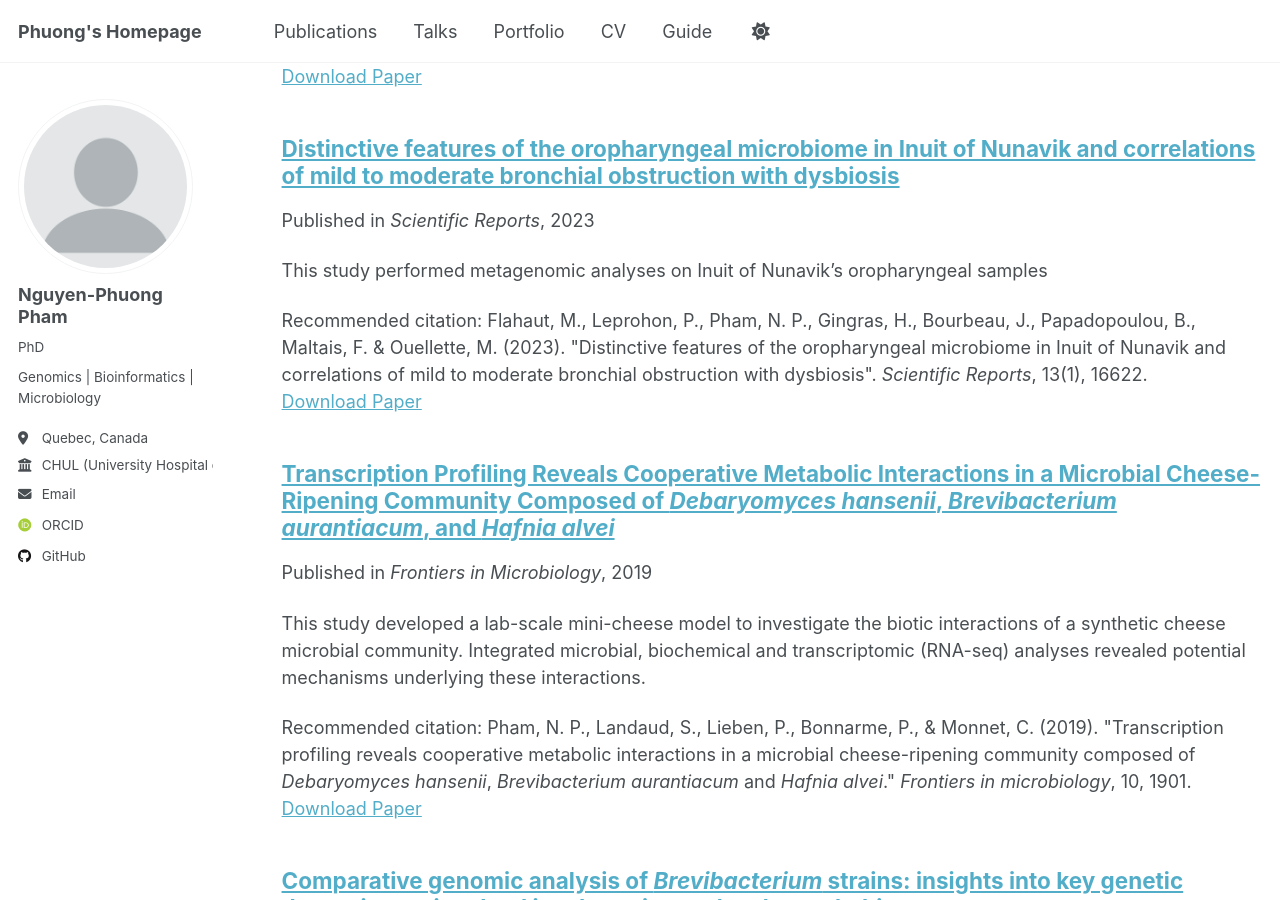
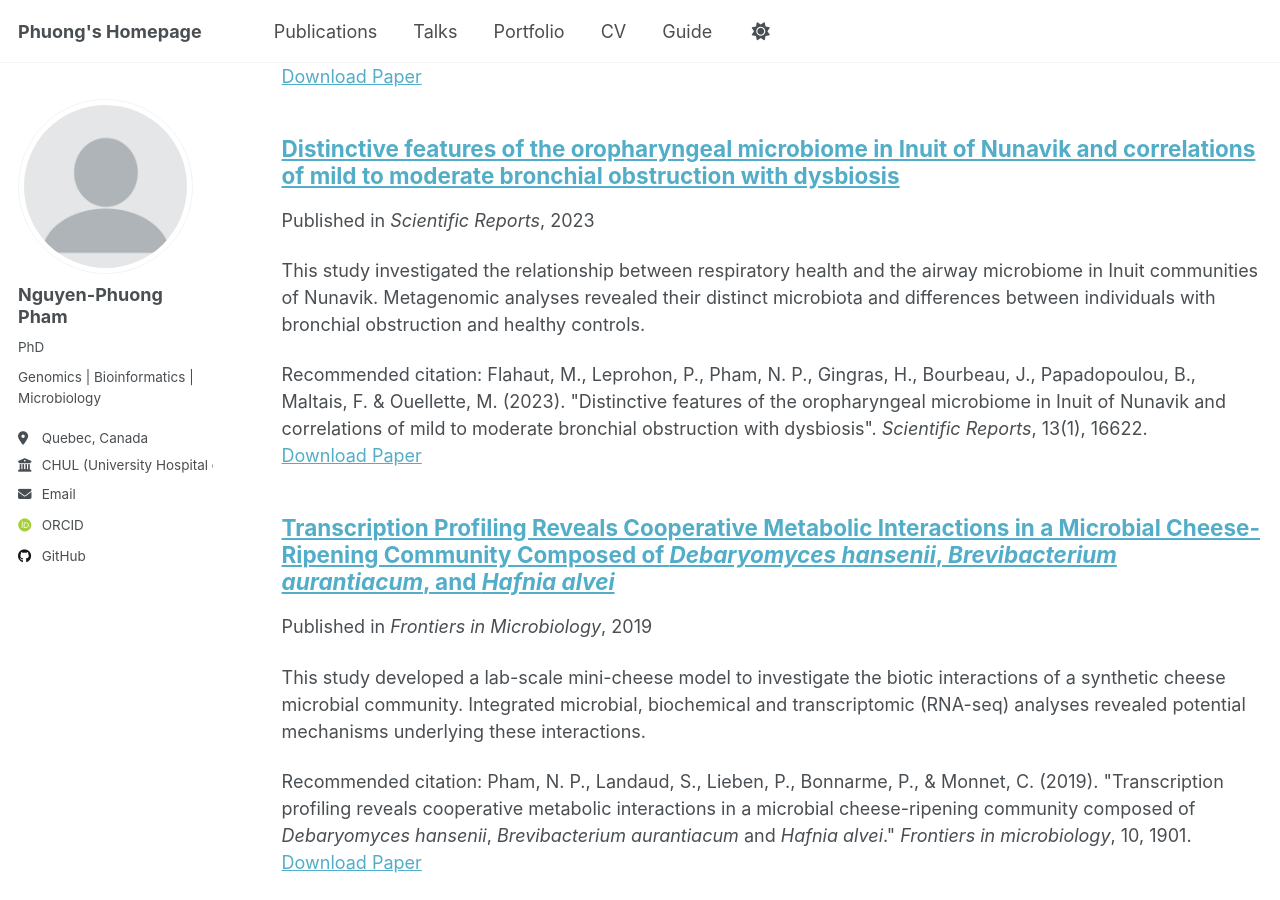
Before and after one commit to phng3001/phng3001.github.io, a Jekyll site: the page built from _pages/publications.html, in a window 1280 px wide and 900 px high, scrolled down 888 px. Built offline with Jekyll 4.4.1, drawn with Linux system fonts in a browser that asks for light colours; some web fonts are replaced; a script that is not in the unit is left out.

Commit message:
Update 2023-10-03_Sci-Rep.md

```diff
--- a/_publications/2023-10-03_Sci-Rep.md
+++ b/_publications/2023-10-03_Sci-Rep.md
@@ -3,7 +3,7 @@ title: Distinctive features of the oropharyngeal microbiome in Inuit of Nunavik
 collection: publications
 category: manuscripts
 permalink: /publication/2023-10-03_Sci-Rep
-excerpt: This study performed metagenomic analyses on Inuit of Nunavik's oropharyngeal samples
+excerpt: This study investigated the relationship between respiratory health and the airway microbiome in Inuit communities of Nunavik. Metagenomic analyses revealed their distinct microbiota and differences between individuals with bronchial obstruction and healthy controls.
 date: 2023-10-03
 venue: Scientific Reports
 paperurl: https://www.nature.com/articles/s41598-023-43821-4
```
